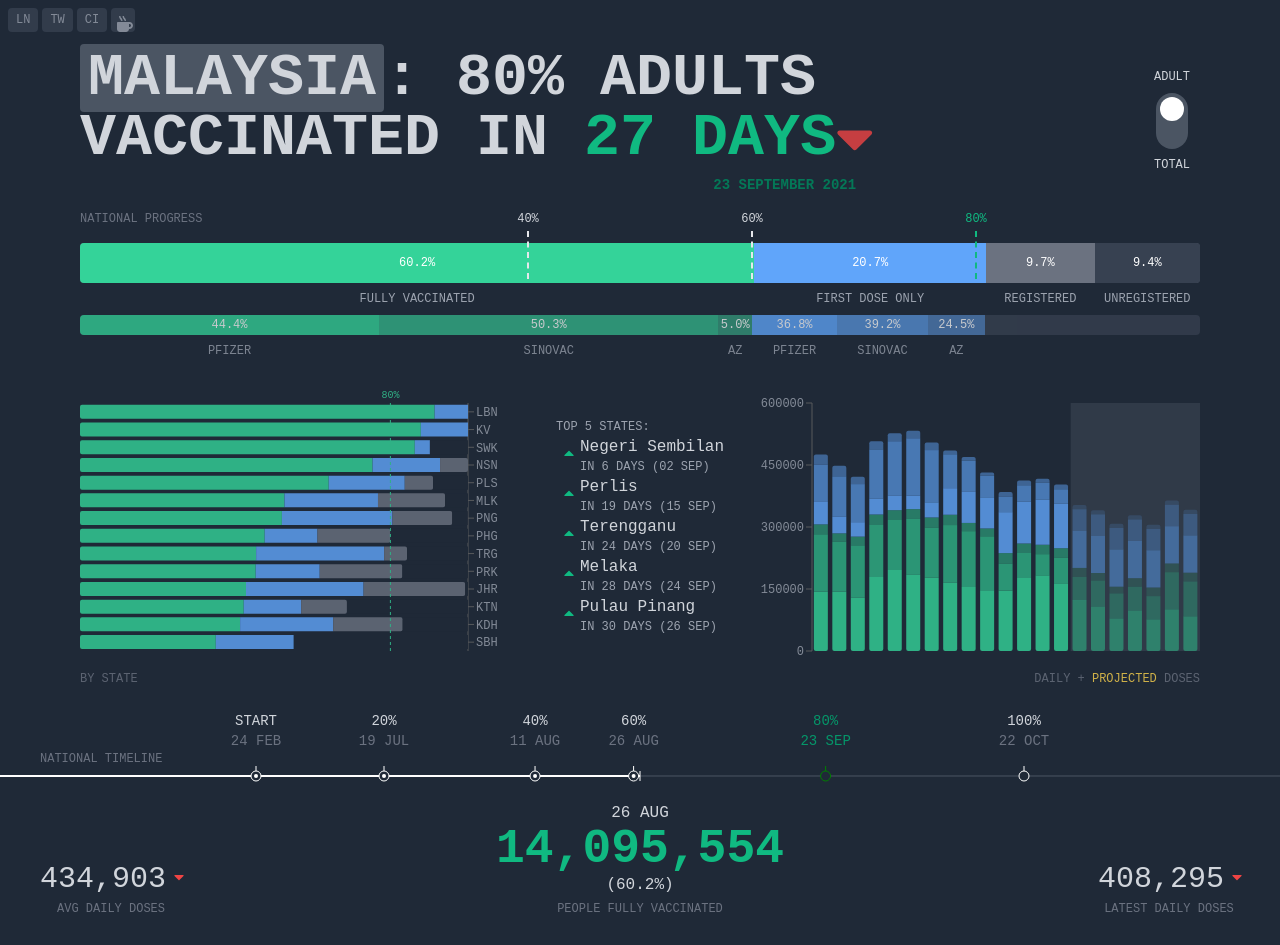
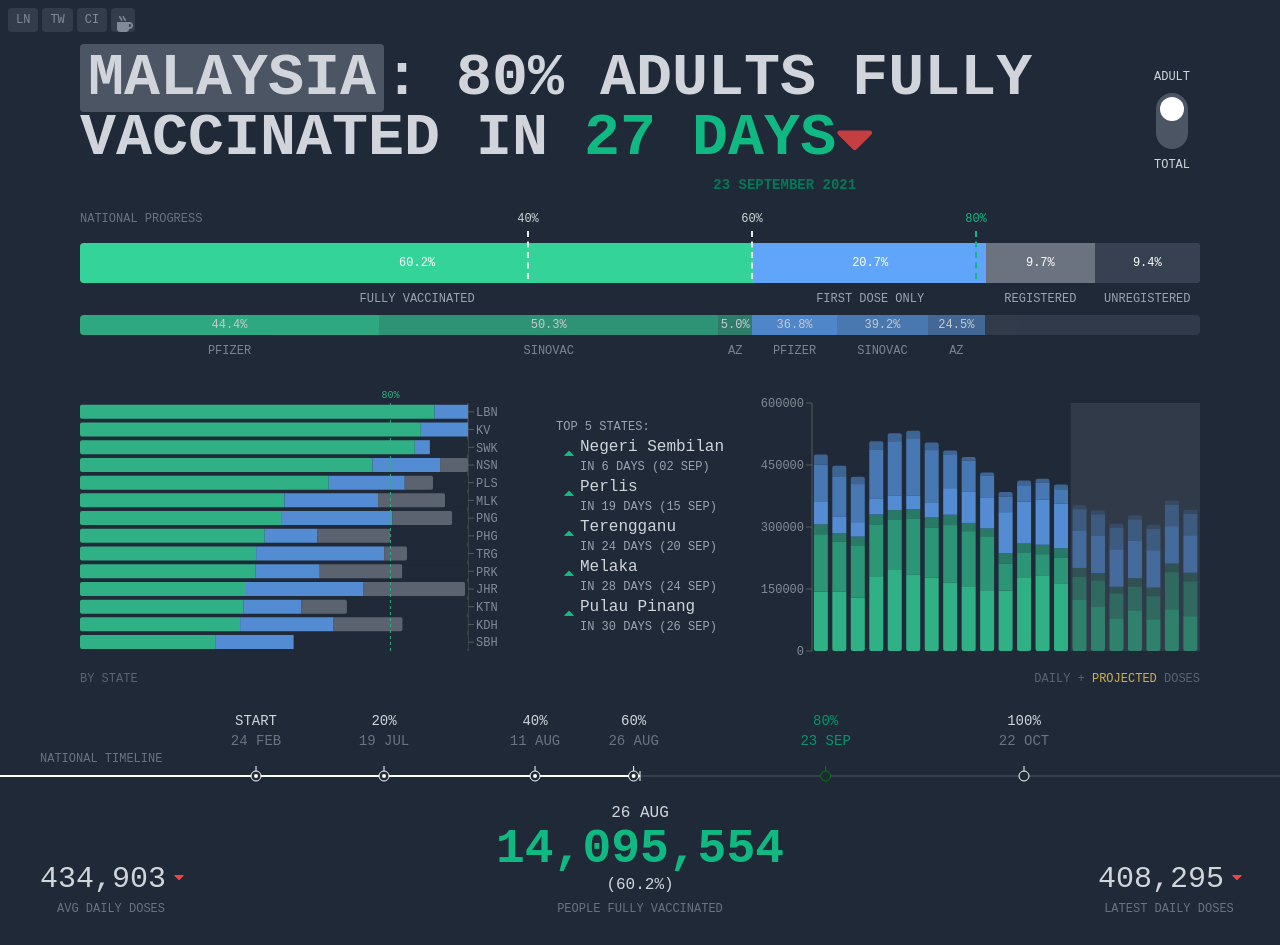
Before and after one commit to shenghann/my-vax-progress, a Next.js app: page / in a window 1280 px wide. Built offline with nearby package versions, Linux system fonts and the light colour scheme.

Commit message:
add total pop to url and emphasise fully vaxxed

```diff
--- a/pages/index.js
+++ b/pages/index.js
@@ -183,7 +183,7 @@ export default function Home(props) {
   const [useTotalPop, setUsePopState] = useState(false);
   const [isTourOpen, setIsTourOpen] = useState(true);
 
-  // get state from url
+  // get state and totalpop from url
   const router = useRouter();
   useEffect(() => {
     const stateQuery = router.query.state;
@@ -193,6 +193,12 @@ export default function Home(props) {
       setSelectedState(STATE_ABBR[router.query.state]);
     }
   }, [router.query.state]);
+  useEffect(() => {
+    const totalPopQuery = router.query.totalpop;
+    if (totalPopQuery != "") {
+      setUsePopState(totalPopQuery === "true");
+    }
+  }, [router.query.totalpop]);
 
   let {
     progress: progressData,
@@ -219,8 +225,10 @@ export default function Home(props) {
   // population type switching
   const handleSetPopChange = (event) => {
     const checked = event.target.checked;
-    setUsePopState(checked);
-    remapData();
+    router.query.totalpop = checked;
+    router.push({ pathname: "", query: router.query }, undefined, {
+      shallow: true,
+    });
     window.gtag("event", "toggle_pop", { is_total_pop: useTotalPop });
   };
 
@@ -232,10 +240,10 @@ export default function Home(props) {
   };
 
   const selectItem = (selected) => {
-    // setSelectedState(selected);
     setisShowMenuState(false);
     // push state via url param
-    router.push(`/?state=${STATE_ABBR_REV[selected]}`, undefined, {
+    router.query.state = STATE_ABBR_REV[selected];
+    router.push({ pathname: "", query: router.query }, undefined, {
       shallow: true,
     });
     window.gtag("event", "change_state", { selected_state: selected });
@@ -365,8 +373,10 @@ export default function Home(props) {
             </span>
             <span id="main-title" data-tip data-for="days-hover">
               {progressDataState.herd_days <= 0
-                ? `: 80% ${useTotalPop ? "" : "Adults"} Vaccinated target `
-                : `: 80% ${useTotalPop ? "" : "Adults"} Vaccinated in `}
+                ? `: 80% ${
+                    useTotalPop ? "" : "Adults"
+                  } Fully Vaccinated target `
+                : `: 80% ${useTotalPop ? "" : "Adults"} Fully Vaccinated in `}
             </span>
             <span
               id="days-left"
```
